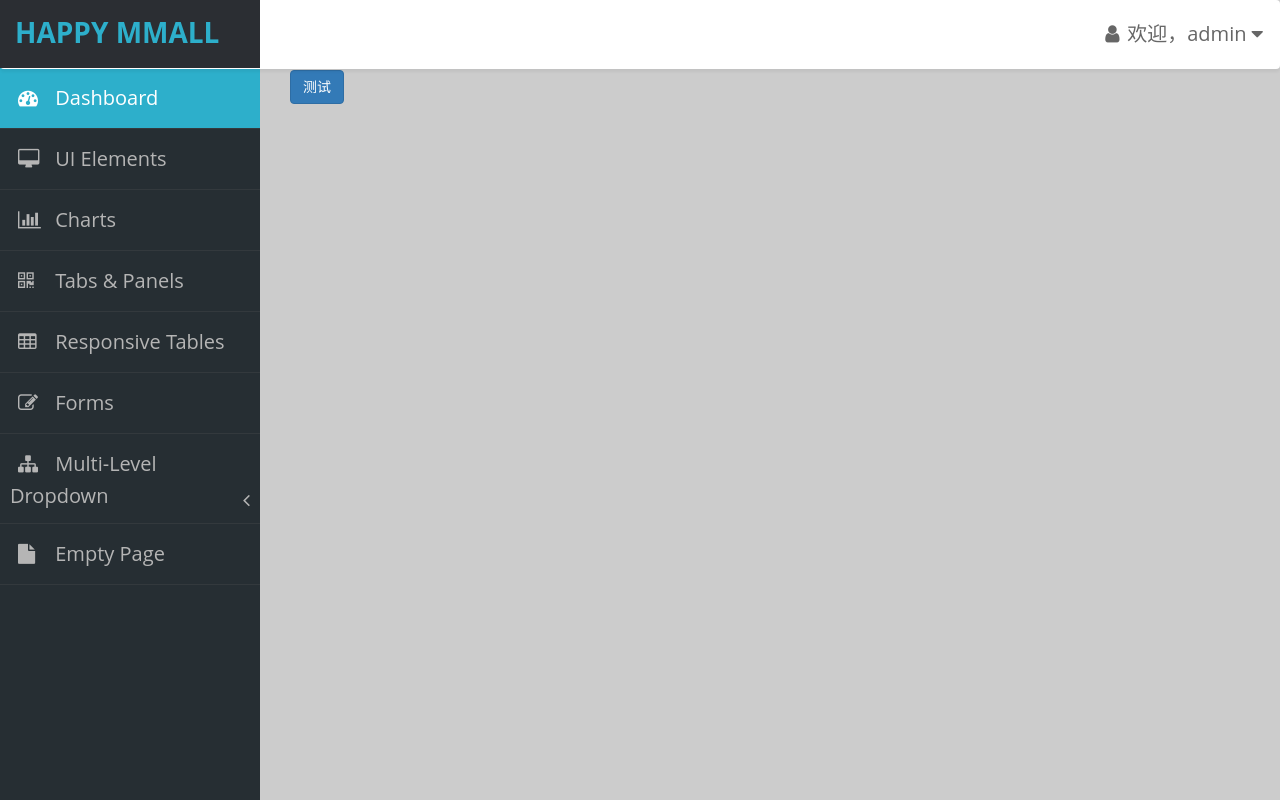
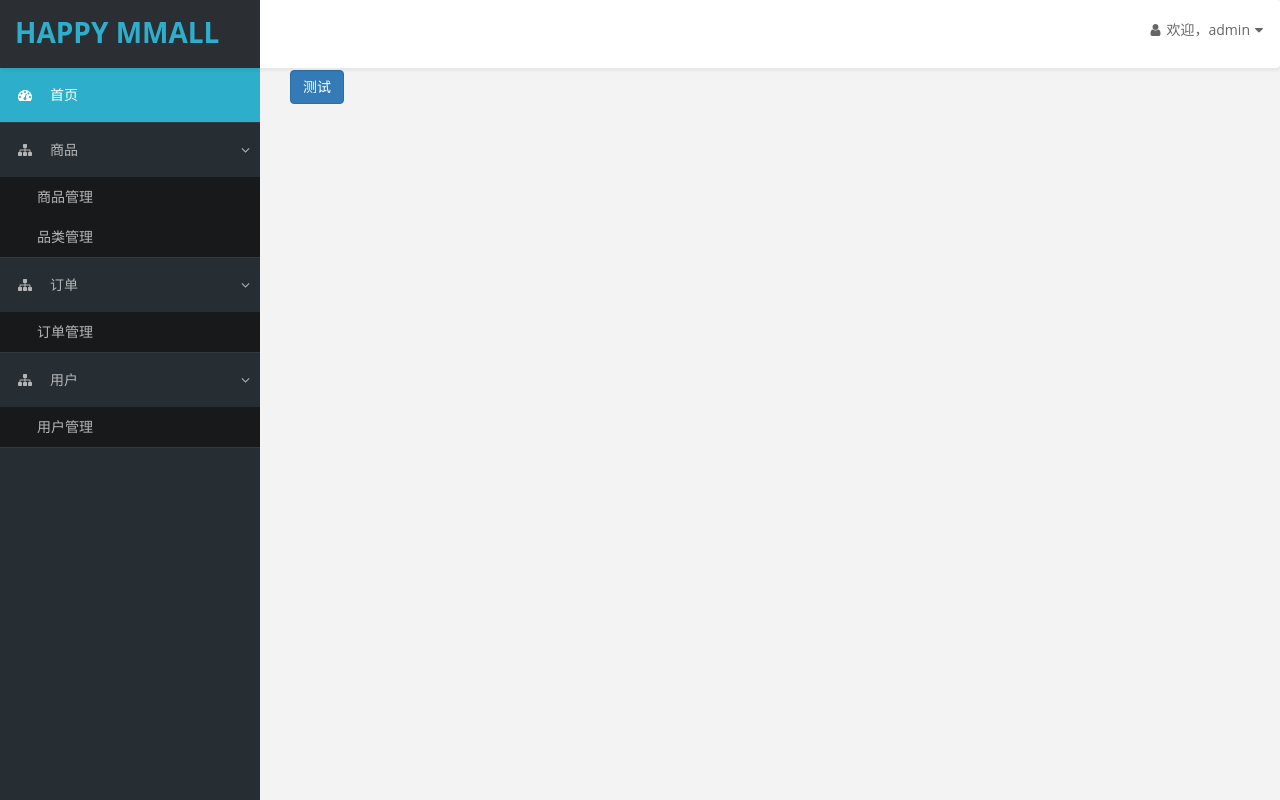
Before and after one commit to yuzexia/admin-v2-fe, a React app: page / in a window 1280 px wide. Built offline with nearby package versions, Linux system fonts and the light colour scheme.

Commit message:
side-nav link

```diff
--- a/src/app.jsx
+++ b/src/app.jsx
@@ -25,7 +25,8 @@ class App extends React.Component {
                 <Layout>
                     <Switch>
                         <Route exact path="/" component={Home}/>
-                        <Redirect from="*" to="/" />
+                        <Route path="/product" component={Home}/>
+                        <Route path="/product-category" component={Home}/>
                     </Switch>
                 </Layout>
             </Router>
--- a/src/component/nav-side/index.jsx
+++ b/src/component/nav-side/index.jsx
@@ -6,7 +6,7 @@
  */
 
 import React from 'react';
-import {Link} from 'react-router-dom';
+import { Link, NavLink } from 'react-router-dom';
 
 
 class NavSide extends React.Component {
@@ -14,55 +14,52 @@ class NavSide extends React.Component {
         return (
             <div className="navbar-default navbar-side" role="navigation">
                 <div className="sidebar-collapse">
-                    <ul className="nav" id="main-menu">
+                    <ul className="nav">
                         <li>
-                            <Link className="active-menu" to="index.html"><i className="fa fa-dashboard"></i> Dashboard</Link>
+                            {/* 选中状态的className="active-menu" */}
+                            <NavLink to="/" exact activeClassName="active-menu">
+                                <i className="fa fa-dashboard"></i>
+                                <span>首页</span>
+                            </NavLink>
                         </li>
-                        <li>
-                            <a href="ui-elements.html"><i className="fa fa-desktop"></i> UI Elements</a>
-                        </li>
-                        <li>
-                            <a href="chart.html"><i className="fa fa-bar-chart-o"></i> Charts</a>
-                        </li>
-                        <li>
-                            <a href="tab-panel.html"><i className="fa fa-qrcode"></i> Tabs &amp; Panels</a>
-                        </li>
-
-                        <li>
-                            <a href="table.html"><i className="fa fa-table"></i> Responsive Tables</a>
-                        </li>
-                        <li>
-                            <a href="form.html"><i className="fa fa-edit"></i> Forms </a>
-                        </li>
-                        <li>
-                            <a href="#"><i className="fa fa-sitemap"></i> Multi-Level Dropdown<span className="fa arrow"></span></a>
-                            <ul className="nav nav-second-level collapse">
+                        <li className="active">
+                            <Link to="/product">
+                                <i className="fa fa-sitemap"></i>
+                                <span>商品</span>
+                                <span className="fa arrow"></span>
+                            </Link>
+                            <ul className="nav nav-second-level collapse in">
                                 <li>
-                                    <a href="#">Second Level Link</a>
+                                    <NavLink activeClassName="active-menu" to="/product">商品管理</NavLink>
                                 </li>
                                 <li>
-                                    <a href="#">Second Level Link</a>
-                                </li>
-                                <li>
-                                    <a href="#">Second Level Link<span className="fa arrow"></span></a>
-                                    <ul className="nav nav-third-level collapse">
-                                        <li>
-                                            <a href="#">Third Level Link</a>
-                                        </li>
-                                        <li>
-                                            <a href="#">Third Level Link</a>
-                                        </li>
-                                        <li>
-                                            <a href="#">Third Level Link</a>
-                                        </li>
-
-                                    </ul>
-
+                                    <NavLink activeClassName="active-menu" to="/product-category">品类管理</NavLink>
                                 </li>
                             </ul>
                         </li>
-                        <li>
-                            <a href="empty.html"><i className="fa fa-fw fa-file"></i> Empty Page</a>
+                        <li className="active">
+                            <Link to="/order">
+                                <i className="fa fa-sitemap"></i>
+                                <span>订单</span>
+                                <span className="fa arrow"></span>
+                            </Link>
+                            <ul className="nav nav-second-level collapse in">
+                                <li>
+                                    <NavLink activeClassName="active-menu" to="/order">订单管理</NavLink>
+                                </li>
+                            </ul>
+                        </li>
+                        <li className="active">
+                            <Link to="/user">
+                                <i className="fa fa-sitemap"></i>
+                                <span>用户</span>
+                                <span className="fa arrow"></span>
+                            </Link>
+                            <ul className="nav nav-second-level collapse in">
+                                <li>
+                                    <NavLink activeClassName="active-menu" to="/user">用户管理</NavLink>
+                                </li>
+                            </ul>
                         </li>
                     </ul>
                 </div>
--- a/src/index.css
+++ b/src/index.css
@@ -5,6 +5,6 @@
  * @Last Modified time: 2018-11-07 15:35:20
  */
 
- #app {
-     /* color: red; */
- }
+#app {
+    /* font-size:12px; */
+}
--- a/src/index.scss
+++ b/src/index.scss
@@ -1,7 +1,7 @@
 
 body{
-    background: #cccccc;
+    // background: #cccccc;
     #app{
-        font-size:20px;
+        // font-size:20px;
     }
 }
```
